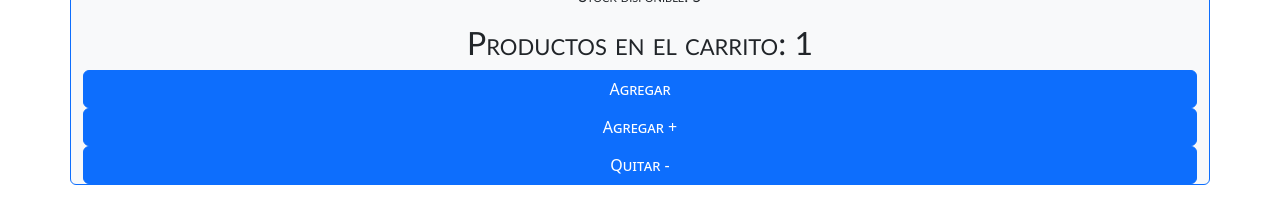
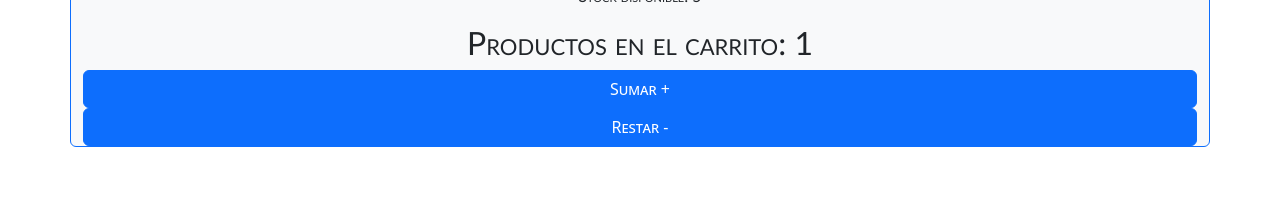
Before and after one commit to StefiLeon/contexto-rjs, a React (Create React App) app: page /Item/1 in a window 1280 px wide. Shown: the part 1459-1682 px from the top of the page. After the commit the page ends 1654 px from the top, so only its background shows below. Built offline with nearby package versions, Linux system fonts and the light colour scheme.

Commit message:
arreglo ItemCounter

```diff
--- a/src/components/ItemCount.js
+++ b/src/components/ItemCount.js
@@ -1,33 +1,33 @@
 import React, { useState, useEffect } from "react";
 import { Button } from 'react-bootstrap';
 
+export default function ItemCount({ stock, initial, onAdd }) {
 
-export default function ItemCount(props) {
-    const [stock, setStock] = useState (10);
-    const initial = ""
-    const [onAdd, setOnAdd] = useState (1);
+    const [ count, setCount ] = useState(initial);
 
-    useEffect(() => {
-        return () => {
-        };
-    }, [stock, initial, onAdd]);
+    function onAdd (count) {
+        console.log(`Total de productos: ${count}`);
+    }
 
-    useEffect(() => {
-        setStock(stock - 1);
-    }, [onAdd]);
+    const sumar = () => {
+        if (count < stock) {
+            setCount(count + 1);
+        }
+        onAdd(count);
+    };
 
-    useEffect(() => {
-        return () => {
-            setOnAdd(1);
+    const restar = () => {
+        if (count > 0) {
+            setCount(count - 1);
         }
-    }, [onAdd>10, onAdd<0]);
+        onAdd(count);
+    };
 
     return (
         <>
-            <h2>Productos en el carrito: {onAdd}</h2>
-            <Button onClick= {() => props.agregar(props)}>Agregar</Button>
-            <Button onClick={() => setOnAdd(onAdd + 1)}> Agregar + </Button>
-            <Button onClick={() => setOnAdd(onAdd - 1)}> Quitar - </Button>
+            <h2>Productos en el carrito: {count}</h2>
+            <Button onClick={sumar}> Sumar + </Button>
+            <Button onClick={restar}> Restar - </Button>
         </>
     )
 }
--- a/src/components/ItemDetail.js
+++ b/src/components/ItemDetail.js
@@ -1,20 +1,8 @@
 import { Card, Container } from "react-bootstrap";
 import ItemCount from "./ItemCount";
-import { useEffect, useState } from 'react';
+import { useState } from 'react';
 
 function ItemDetail(props) {
-
-    const [ cantidad, setCantidad ] = useState([]);
-
-    const agregar = (producto) => {
-
-        console.log(`se agrego un producto`, producto);
-        return (
-            <>
-                <button><a href="./Cart">Terminar mi compra</a></button>
-            </>
-        )
-    };
 
     return (
         <section className="mb-md-4 mt-md-4 pb-md-4 pt-md-4">
@@ -29,7 +17,7 @@ function ItemDetail(props) {
                         <Card.Text style={{textAlign:"center"}}>
                             Stock disponible: {props.stock}
                         </Card.Text>
-                        <ItemCount agregar={agregar} />
+                        <ItemCount stock={props.stock} initial={1} onAdd={0} />
                     </Card>
                 </div>
             </Container>
--- a/src/components/ItemListContainer.js
+++ b/src/components/ItemListContainer.js
@@ -7,10 +7,6 @@ export default function ItemListContainer() {
     const [ products, setProducts ] = useState([]);
 
     const [ loading, setLoading ] = useState(false);
-
-    const onAdd = (producto) => {
-        console.log("agregaron un producto", producto);
-    };
 
     useEffect(() => {
         new Promise((resolve, reject) => {
```
